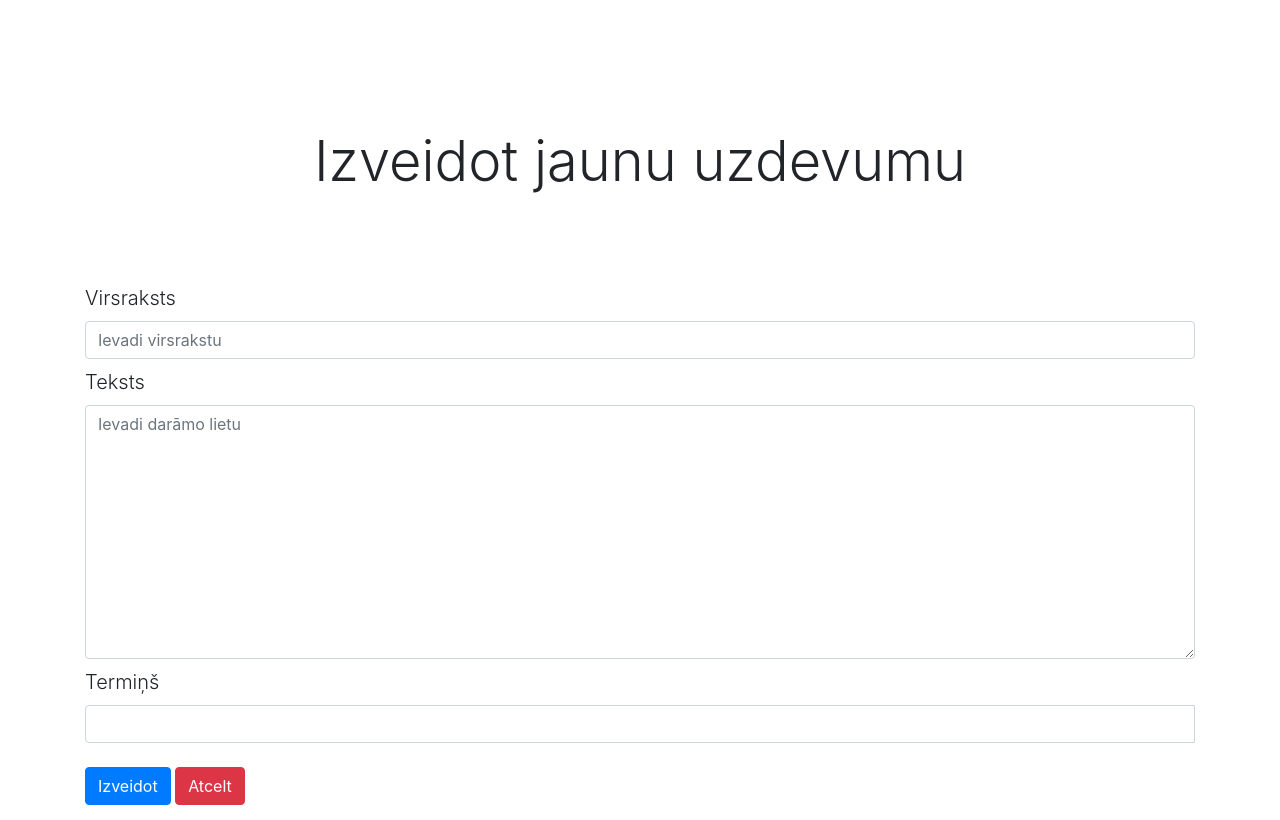
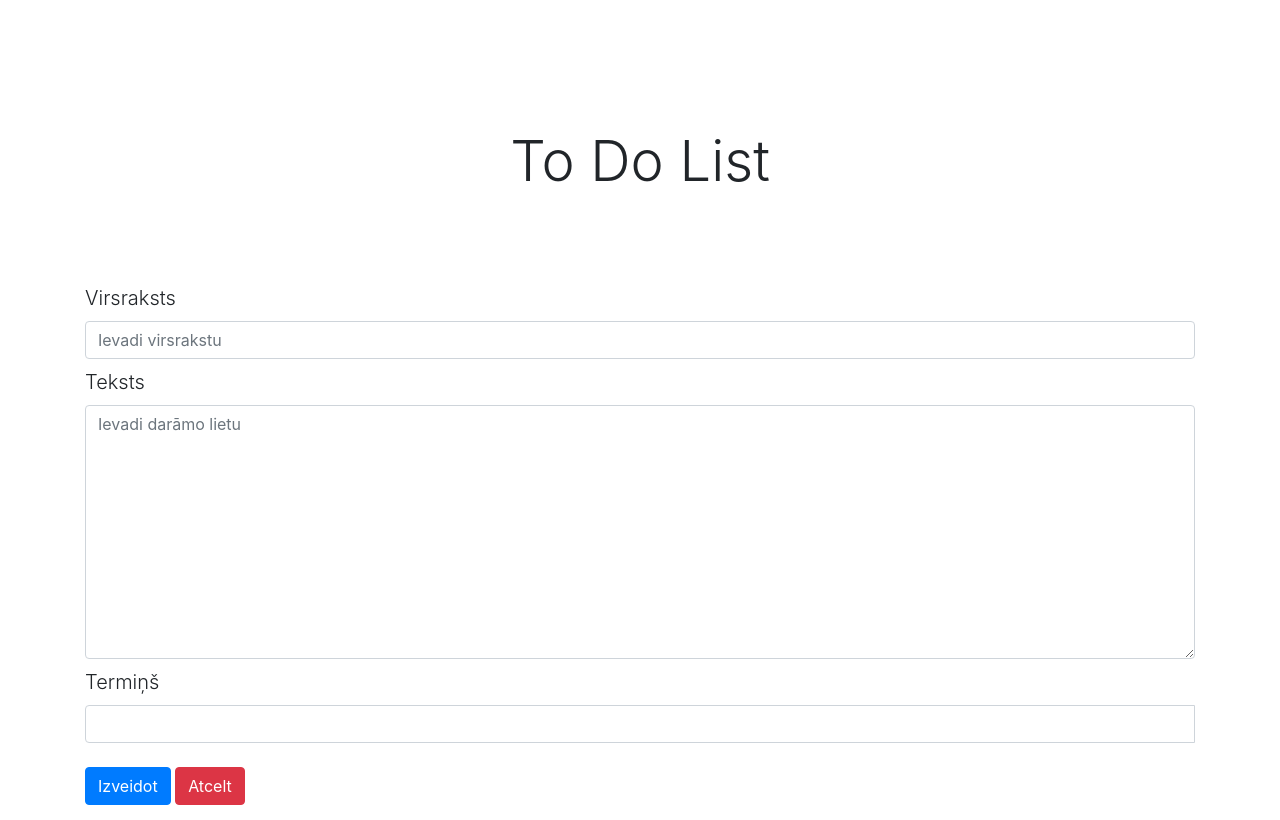
Before and after one commit to ricardslazda/to-do-list, a PHP site: page /to-do-list/actions/add in a window 1280 px wide. Shown: the top 820 px of the page. Run offline with PHP 8.4, Linux system fonts and the light colour scheme; some libraries are stand-ins or nearby versions.

Commit message:
Changing the application style

```diff
--- a/assets/css/style.css
+++ b/assets/css/style.css
@@ -1,17 +1,4 @@
-#printful{
-	position: absolute;
-	width: 300px;
-	left: 30px;
-	top: -10px;
-	opacity: 1;
-	transition: opacity 0.5s ease-in-out;
-}
 .container{
 	align-items: center;
 	margin-top: 5rem;
 }
-@media only screen and (max-width: 1400px) {
-	#printful{
-		opacity: 0;
-	}
-}
--- a/config.php
+++ b/config.php
@@ -7,5 +7,5 @@ define("DB_NAME", "database");
 
 // Define URL
 
-define("ROOT_PATH", "/todo-list/");
-define("ROOT_URL", "http://localhost/todo-list/");
+define("ROOT_PATH", "/to-do-list/");
+define("ROOT_URL", "http://localhost/to-do-list/");
--- a/views/actions/add.php
+++ b/views/actions/add.php
@@ -7,8 +7,7 @@ $('.input-group.date').datepicker({
 });
 });
 </script>
-<h1 class="display-4 text-center mt-5">Izveidot jaunu uzdevumu</h1>
-<img src="<?php echo ROOT_URL?>images/printful.jpg" id="printful">
+<h1 class="display-4 text-center mt-5">To Do List</h1>
 <div class="container">
 	<form action="<?php $_SERVER['PHP_SELF'];?>" method="POST" class="form-group">
 		<label class="lead">Virsraksts</label>
--- a/views/actions/edit.php
+++ b/views/actions/edit.php
@@ -7,8 +7,7 @@ $('.input-group.date').datepicker({
 });
 });
 </script>
-<h1 class="display-4 text-center mt-5">Rediģēt izvēlēto uzdevumu</h1>
-<img src="<?php echo ROOT_URL ?>images/printful.jpg" id="printful">
+<h1 class="display-4 text-center mt-5">To Do List</h1>
 <div class="container">
 	<form action="<?php $_SERVER['PHP_SELF'];?>" method="post" class="form-group">
 		<label class="lead">Virsraksts</label>
--- a/views/main.php
+++ b/views/main.php
@@ -1,7 +1,7 @@
 <!DOCTYPE html>
 <html>
 <head>
-	<title>Printful vasaras skolas uzdevums</title>
+	<title>To Do List</title>
 	<link rel="icon" href="<?php echo ROOT_URL ?>assets/images/logo.png" type="image/icon type">
 	<link rel="stylesheet" href="https://stackpath.bootstrapcdn.com/bootstrap/4.3.1/css/bootstrap.min.css"/>
 	<script src="https://netdna.bootstrapcdn.com/bootstrap/3.0.3/js/bootstrap.min.js"></script>
@@ -14,12 +14,10 @@
 </head>
 <body>
 <?php
-// Messages::setmsg('success', 'Uzdevums tika pievienots veiksmīgi!');
 Messages::display();
 ?>
-    <img src="<?php echo ROOT_URL ?>assets/images/printful.jpg" id="printful">
-    <main role="main" class="container">
-    <div class="row justify-content-center mt-5">
+    <main role="main" class="container mb-5">
+    <div class="row justify-content-center">
       <?php
       require($view);
       ?>
```
Also changed, not shown: assets/images/logo.png, assets/images/printful.jpg (deleted).
